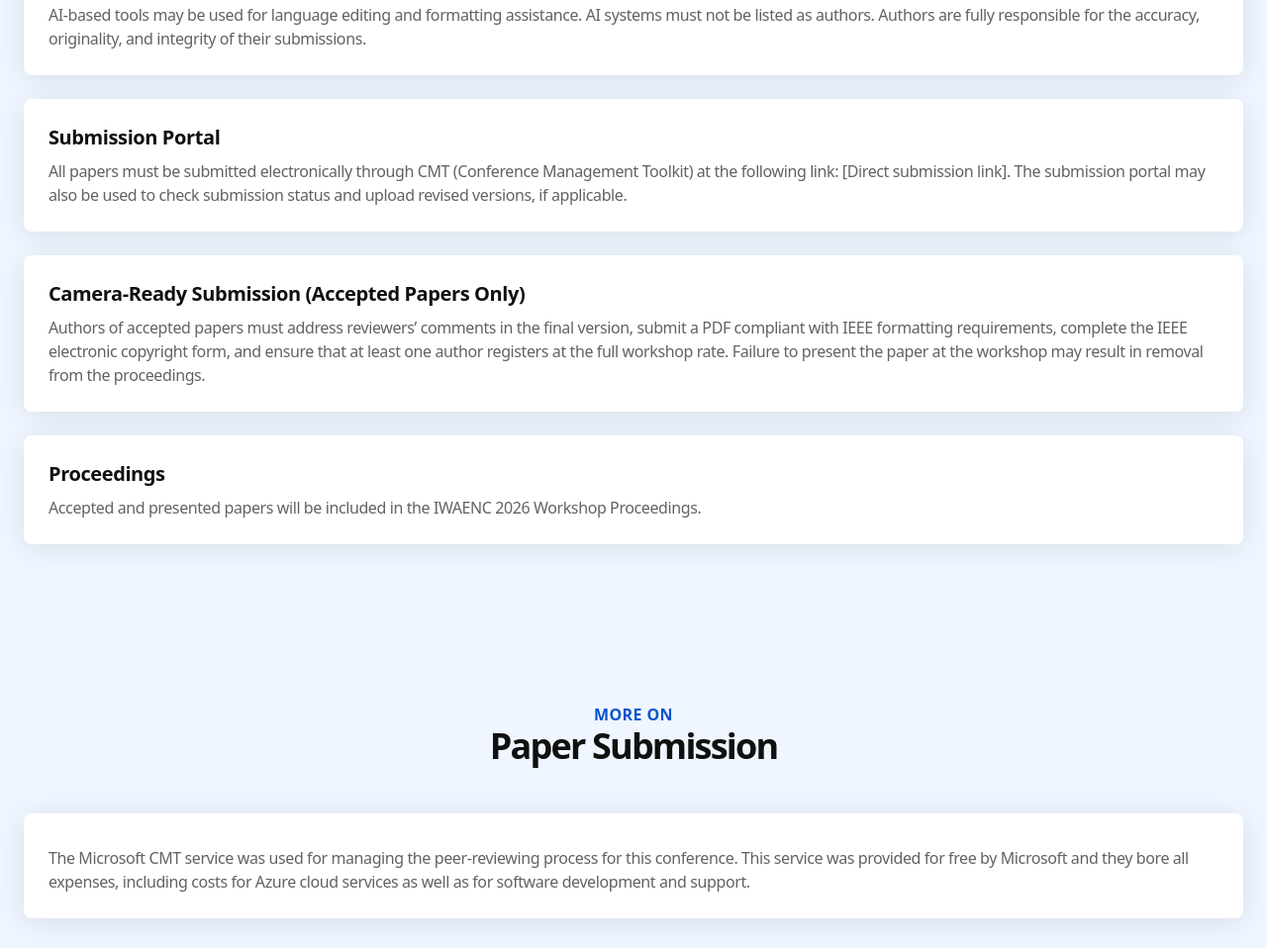
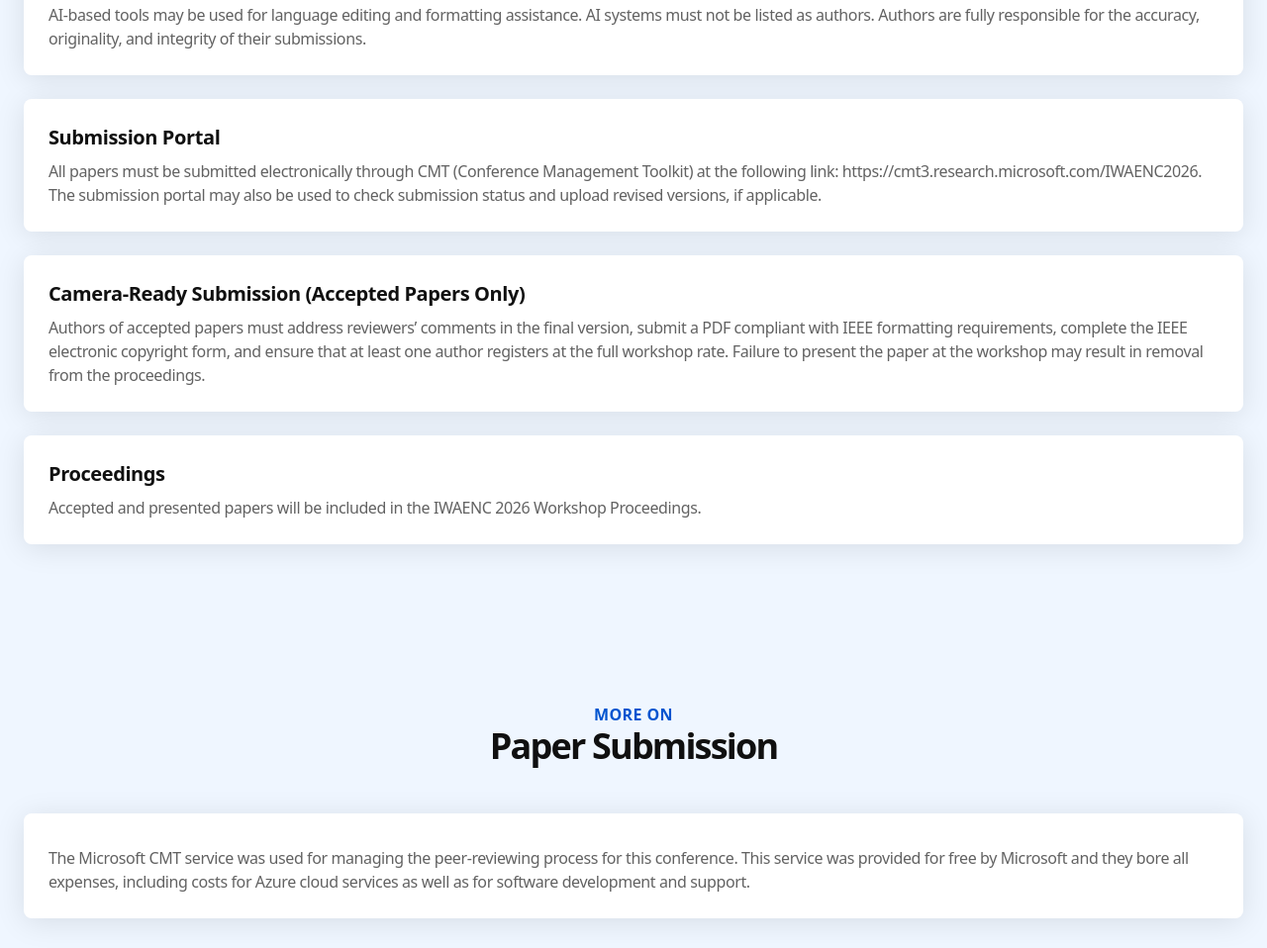
Before and after one commit to iwaenc2026/iwaenc2026.github.io, an Astro site: page /landing/sub in a window 1280 px wide. Shown: the part 1393-2351 px from the top of the page at 99% size. Built offline with nearby package versions, Linux system fonts and the light colour scheme; Astro itself is replaced by a stand-in of ours; some packages are replaced by stand-ins of ours; what limax would draw is missing.

Commit message:
Update sub.astro

```diff
--- a/src/pages/landing/sub.astro
+++ b/src/pages/landing/sub.astro
@@ -22,7 +22,7 @@ const metadata = {
             title="Paper Submission"
             subtitle="The 19th International Workshop on Acoustic Signal Enhancement (IWAENC 2026) invites the submission of original research papers in all technical areas related to acoustic echo cancellation, noise control, speech enhancement, array signal processing, and related topics. <br> All submissions will undergo peer review by experts in the field. Accepted and presented papers will be included in the workshop proceedings."
             actions={[
-                { variant: 'primary', text: 'Submit your paper here!', href: '', icon: 'tabler:square-rounded-arrow-right' },
+                { variant: 'primary', text: 'Submit your paper here!', href: 'https://cmt3.research.microsoft.com/IWAENC2026', icon: 'tabler:square-rounded-arrow-right' },
             ]}
             image={{
                 src: '',
@@ -58,7 +58,7 @@ const metadata = {
                 },
                 {
                     title: 'Submission Portal',
-                    description: 'All papers must be submitted electronically through CMT (Conference Management Toolkit) at the following link: [Direct submission link]. The submission portal may also be used to check submission status and upload revised versions, if applicable.',
+                    description: 'All papers must be submitted electronically through CMT (Conference Management Toolkit) at the following link: https://cmt3.research.microsoft.com/IWAENC2026. The submission portal may also be used to check submission status and upload revised versions, if applicable.',
                     icon: '',
                 },
                 {
```
